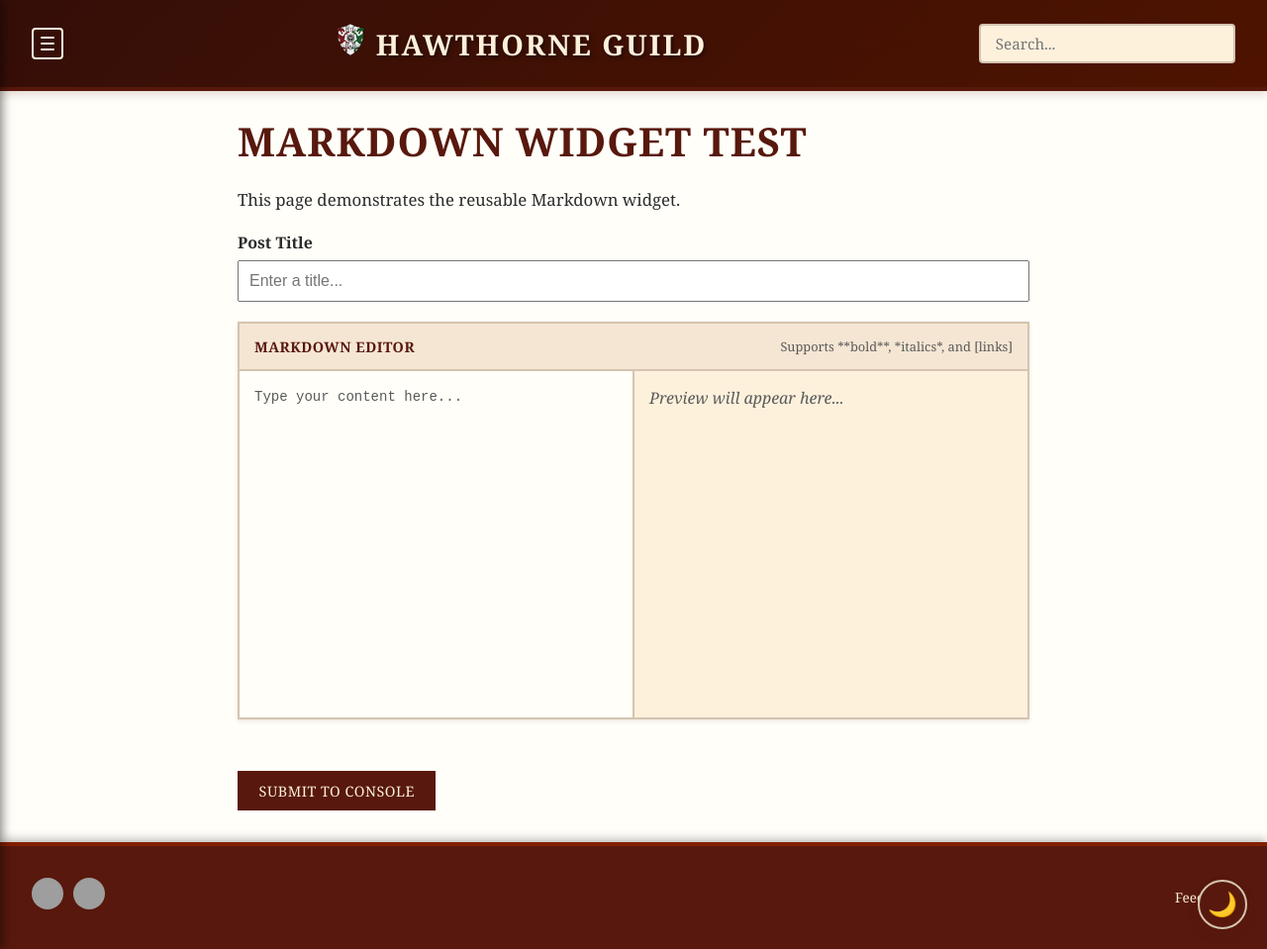
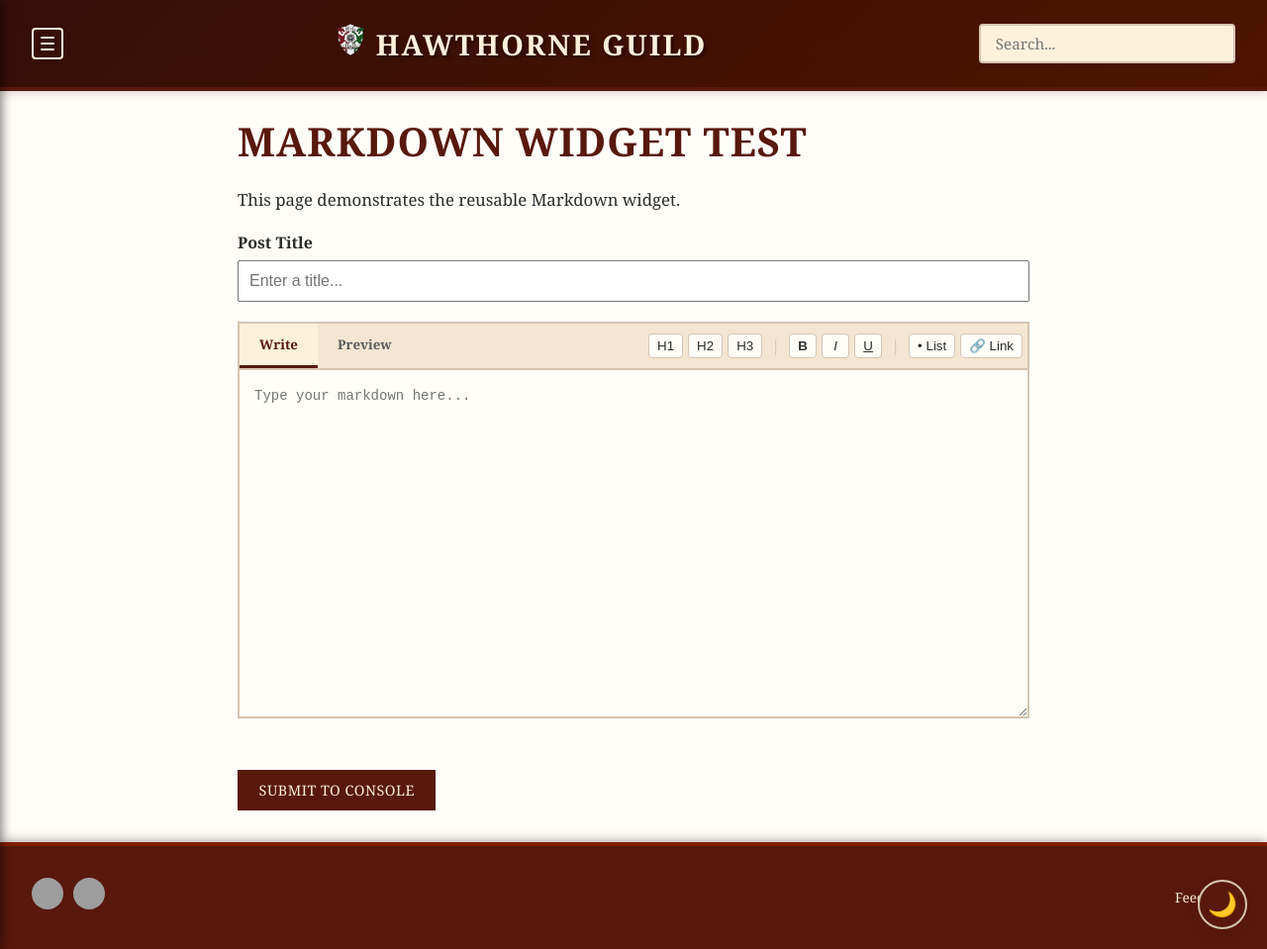
Before and after one commit to coconutswallow/Guides, a Jekyll site: the page built from test/test-widget.html, in a window 1280 px wide and 959 px high. Shown: the whole window at 99% size. Built offline with Jekyll 4.4.1, drawn with Linux system fonts in a browser that asks for light colours; a script that is not in the unit is left out; grey boxes are pictures that could not be loaded.

Commit message:
move test out, update widget

```diff
--- a/_includes/markdown-widget.html
+++ b/_includes/markdown-widget.html
@@ -1,7 +1,7 @@
 {% assign editor_id = include.id | default: "markdown-editor" %}
 {% assign input_name = include.name | default: "markdown_content" %}
 
-<div class="md-widget-container">
+<div id="widget-{{ editor_id }}" class="md-widget-container">
     <script>
         if (typeof marked === 'undefined' && !window.markedLoading) {
             window.markedLoading = true;
@@ -11,112 +11,173 @@
         }
     </script>
 
-    <div class="md-toolbar">
-        <span class="md-label">Markdown Editor</span>
+    <div class="md-header">
+        <div class="md-tabs">
+            <button type="button" class="md-tab active" data-tab="write">Write</button>
+            <button type="button" class="md-tab" data-tab="preview">Preview</button>
+        </div>
+
         <div class="md-tools">
-            <small style="color: var(--color-text-secondary); font-size: 0.8em;">Supports **bold**, *italics*, and [links]</small>
+            <button type="button" data-cmd="header" data-val="# ">H1</button>
+            <button type="button" data-cmd="header" data-val="## ">H2</button>
+            <button type="button" data-cmd="header" data-val="### ">H3</button>
+            <span class="md-sep">|</span>
+            <button type="button" data-cmd="wrap" data-val="**"><strong>B</strong></button>
+            <button type="button" data-cmd="wrap" data-val="*"><em>I</em></button>
+            <button type="button" data-cmd="wrap" data-val="<u>" data-val-end="</u>"><u>U</u></button>
+            <span class="md-sep">|</span>
+            <button type="button" data-cmd="header" data-val="- ">• List</button>
+            <button type="button" data-cmd="link">🔗 Link</button>
         </div>
     </div>
 
-    <div class="md-editor-wrapper">
-        <div class="md-column">
+    <div class="md-body">
         <textarea
             id="{{ editor_id }}"
             name="{{ input_name }}"
             class="md-textarea"
-                placeholder="Type your content here..."></textarea>
-        </div>
-        <div class="md-column preview-col">
-            <div id="{{ editor_id }}-preview" class="md-preview-box">
-                <em style="color: var(--color-text-secondary)">Preview will appear here...</em>
-            </div>
-        </div>
+            placeholder="Type your markdown here..."></textarea>
+
+        <div id="{{ editor_id }}-preview" class="md-preview-box" style="display: none;"></div>
     </div>
 
     <style>
-        /* Container */
         .md-widget-container {
             border: 2px solid var(--color-border);
             border-radius: var(--border-radius);
+            background: var(--color-bg-light);
+            margin-bottom: var(--spacing-md);
             overflow: hidden;
-            margin-bottom: var(--spacing-md);
+        }
+        .md-header {
+            background: var(--color-bg-medium);
+            border-bottom: 2px solid var(--color-border);
+            display: flex; flex-wrap: wrap; justify-content: space-between; align-items: center;
+        }
+        .md-tabs { display: flex; }
+        .md-tab {
+            background: transparent; border: none; padding: 12px 20px;
+            cursor: pointer; font-weight: bold; color: var(--color-text-secondary);
+            border-bottom: 3px solid transparent; font-family: var(--font-header);
+        }
+        .md-tab:hover { color: var(--color-primary); background: rgba(0,0,0,0.05); }
+        .md-tab.active {
+            border-bottom-color: var(--color-primary); color: var(--color-primary);
             background: var(--color-bg-light);
-            box-shadow: var(--shadow-sm);
-            transition: all 0.3s ease;
         }
+        .md-tools { display: flex; gap: 5px; padding: 5px; align-items: center; }
+        .md-tools button {
+            background: var(--color-bg-page); border: 1px solid var(--color-border);
+            border-radius: 4px; padding: 4px 8px; cursor: pointer;
+            color: var(--color-text); min-width: 28px;
+        }
+        .md-tools button:hover { background: var(--color-secondary); color: white; border-color: var(--color-secondary); }
+        .md-sep { color: var(--color-border); margin: 0 4px; }
+        .md-textarea {
+            width: 100%; min-height: 350px; border: none; padding: 15px;
+            resize: vertical; outline: none; font-family: 'Courier New', monospace;
+            font-size: 14px; line-height: 1.6; background: var(--color-bg-page);
+            color: var(--color-text); display: block;
+        }
+        .md-preview-box {
+            min-height: 350px; padding: 20px; background: var(--color-bg-light);
+            color: var(--color-text); overflow-y: auto;
+        }
+        .md-preview-box img { max-width: 100%; }
 
-        /* Toolbar */
-        .md-toolbar {
-            background: var(--color-bg-medium);
-            padding: 10px 15px;
-            border-bottom: 2px solid var(--color-border);
-            display: flex;
-            justify-content: space-between;
-            align-items: center;
-        }
-
-        .md-label {
-            font-family: var(--font-header);
-            font-weight: 700;
-            color: var(--color-primary);
-            text-transform: uppercase;
-            font-size: 0.9em;
-            letter-spacing: 0.5px;
-        }
-
-        /* Layout */
-        .md-editor-wrapper { display: flex; min-height: 350px; }
-        .md-column { flex: 1; display: flex; flex-direction: column; }
-
-        /* Input Area */
-        .md-textarea {
-            flex: 1; border: none; padding: 15px; resize: none; outline: none;
-            font-family: 'Courier New', monospace; font-size: 14px; line-height: 1.6;
-            background: var(--color-bg-page); color: var(--color-text);
-        }
-        .md-textarea::placeholder { color: var(--color-text-secondary); }
-
-        /* Preview Area */
-        .preview-col { border-left: 2px solid var(--color-border); background: var(--color-bg-light); }
-        .md-preview-box { flex: 1; padding: 15px; overflow-y: auto; color: var(--color-text); font-family: var(--font-body); }
-        .md-preview-box img { max-width: 100%; border-radius: var(--border-radius); }
-
-        /* Typography fixes for preview */
-        .md-preview-box h1, .md-preview-box h2 { margin-top: 0.5em; font-size: 1.5em; }
-        .md-preview-box ul, .md-preview-box ol { padding-left: 1.5em; margin-bottom: 1em; }
-
-        /* Mobile */
-        @media (max-width: 768px) {
-            .md-editor-wrapper { flex-direction: column; height: 600px; }
-            .preview-col { border-left: none; border-top: 2px solid var(--color-border); }
+        @media (max-width: 600px) {
+            .md-header { flex-direction: column; align-items: stretch; }
+            .md-tools { border-top: 1px solid var(--color-border); padding: 10px 5px; justify-content: center; }
         }
     </style>
 
     <script>
-        // Self-executing function to isolate scope (prevents variable conflicts)
     (function() {
+        // Scoped variables for this specific widget instance
+        var container = document.getElementById('widget-{{ editor_id }}');
         var textarea = document.getElementById('{{ editor_id }}');
         var preview = document.getElementById('{{ editor_id }}-preview');
+        var toolsPanel = container.querySelector('.md-tools');
 
-            function updatePreview() {
-                // Wait for marked to load if it hasn't yet
-                if (typeof marked === 'undefined') {
-                    setTimeout(updatePreview, 100);
-                    return;
+        // --- Event Delegation for Buttons ---
+        container.addEventListener('click', function(e) {
+            var btn = e.target.closest('button');
+            if (!btn) return;
+
+            // Handle Tabs
+            if (btn.hasAttribute('data-tab')) {
+                switchTab(btn.dataset.tab);
             }
 
-                if (!textarea.value.trim()) {
-                    preview.innerHTML = '<em style="color: var(--color-text-secondary)">Preview will appear here...</em>';
-                    return;
+            // Handle Formatting Tools
+            if (btn.hasAttribute('data-cmd')) {
+                var cmd = btn.dataset.cmd;
+                var val = btn.dataset.val;
+                var valEnd = btn.dataset.valEnd || val; // Default end tag same as start
+
+                if (cmd === 'header') insertAtCursor(val);
+                if (cmd === 'wrap') wrapSelection(val, valEnd);
+                if (cmd === 'link') insertLink();
+            }
+        });
+
+        // --- Logic Functions ---
+
+        function switchTab(mode) {
+            var tabs = container.querySelectorAll('.md-tab');
+
+            if (mode === 'write') {
+                textarea.style.display = 'block';
+                preview.style.display = 'none';
+                toolsPanel.style.display = 'flex';
+                tabs[0].classList.add('active');
+                tabs[1].classList.remove('active');
+            } else {
+                // Render Preview
+                if (typeof marked !== 'undefined') {
+                    var raw = textarea.value.trim();
+                    preview.innerHTML = raw ? marked.parse(raw) : '<em>Nothing to preview.</em>';
+                }
+                textarea.style.display = 'none';
+                preview.style.display = 'block';
+                toolsPanel.style.display = 'none';
+                tabs[0].classList.remove('active');
+                tabs[1].classList.add('active');
+            }
         }
 
-                // Convert markdown to HTML
-                preview.innerHTML = marked.parse(textarea.value);
+        function insertAtCursor(text) {
+            var start = textarea.selectionStart;
+            var end = textarea.selectionEnd;
+            var before = textarea.value.substring(0, start);
+            var after = textarea.value.substring(end);
+
+            textarea.value = before + text + after;
+            textarea.focus();
+            textarea.selectionStart = textarea.selectionEnd = start + text.length;
         }
 
-            // Attach event listener safely using JS, not inline HTML
-            if (textarea) {
-                textarea.addEventListener('input', updatePreview);
+        function wrapSelection(startTag, endTag) {
+            var start = textarea.selectionStart;
+            var end = textarea.selectionEnd;
+            var text = textarea.value.substring(start, end);
+
+            textarea.value = textarea.value.substring(0, start) + startTag + text + endTag + textarea.value.substring(end);
+            textarea.focus();
+        }
+
+        function insertLink() {
+            var start = textarea.selectionStart;
+            var end = textarea.selectionEnd;
+            var text = textarea.value.substring(start, end) || "link text";
+
+            var snippet = "[" + text + "](url)";
+            textarea.value = textarea.value.substring(0, start) + snippet + textarea.value.substring(end);
+
+            textarea.focus();
+            // Select the "url" part for easy typing
+            var urlStart = start + 1 + text.length + 2;
+            textarea.setSelectionRange(urlStart, urlStart + 3);
         }
     })();
     </script>
```
Also changed, not shown: test/guild-chronicles.md (renamed from guild-chronicles.md), test/map.html (renamed from map.html), test/rework2.html (renamed from rework2.html), test/test-widget.html (renamed from test-widget.html). Lines whose indentation alone changed are shown as unchanged.
